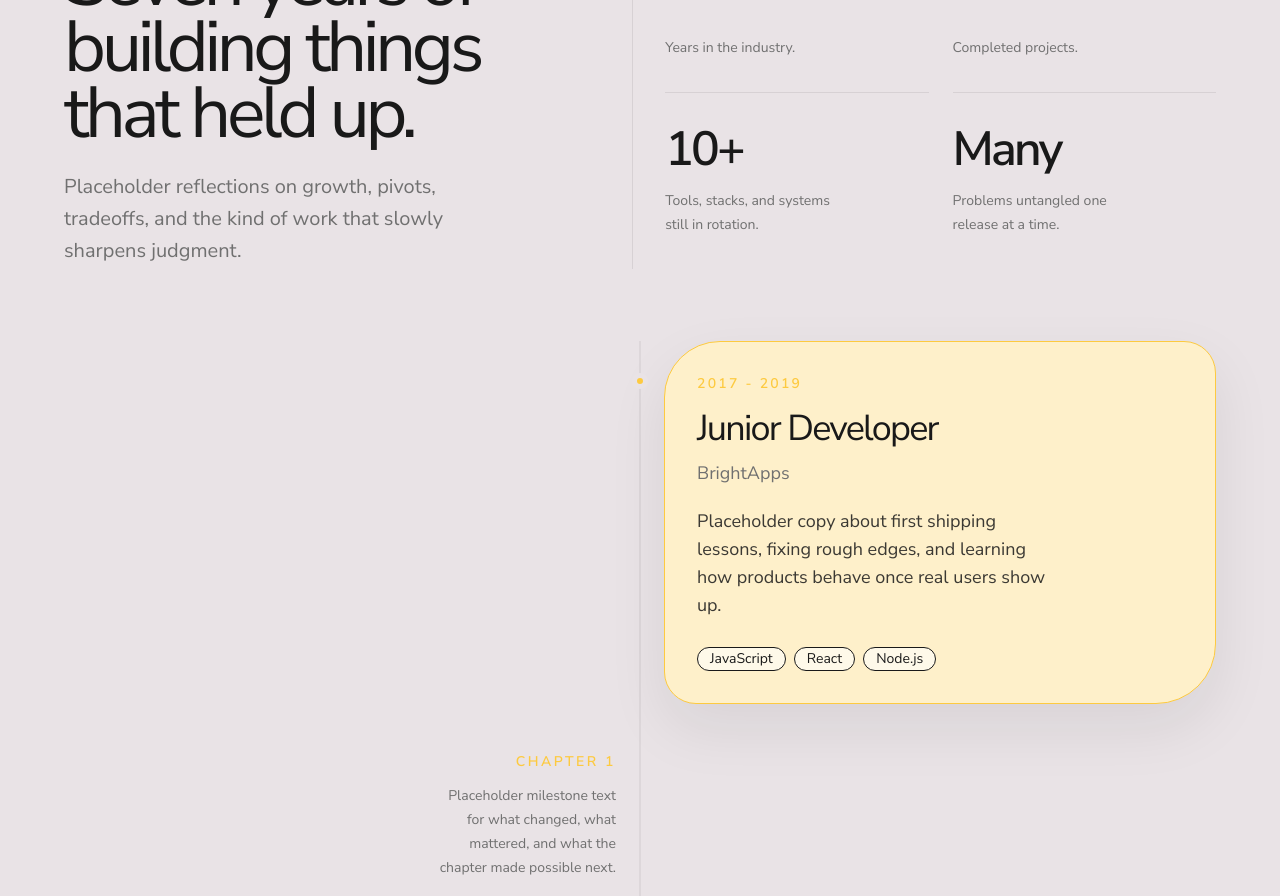
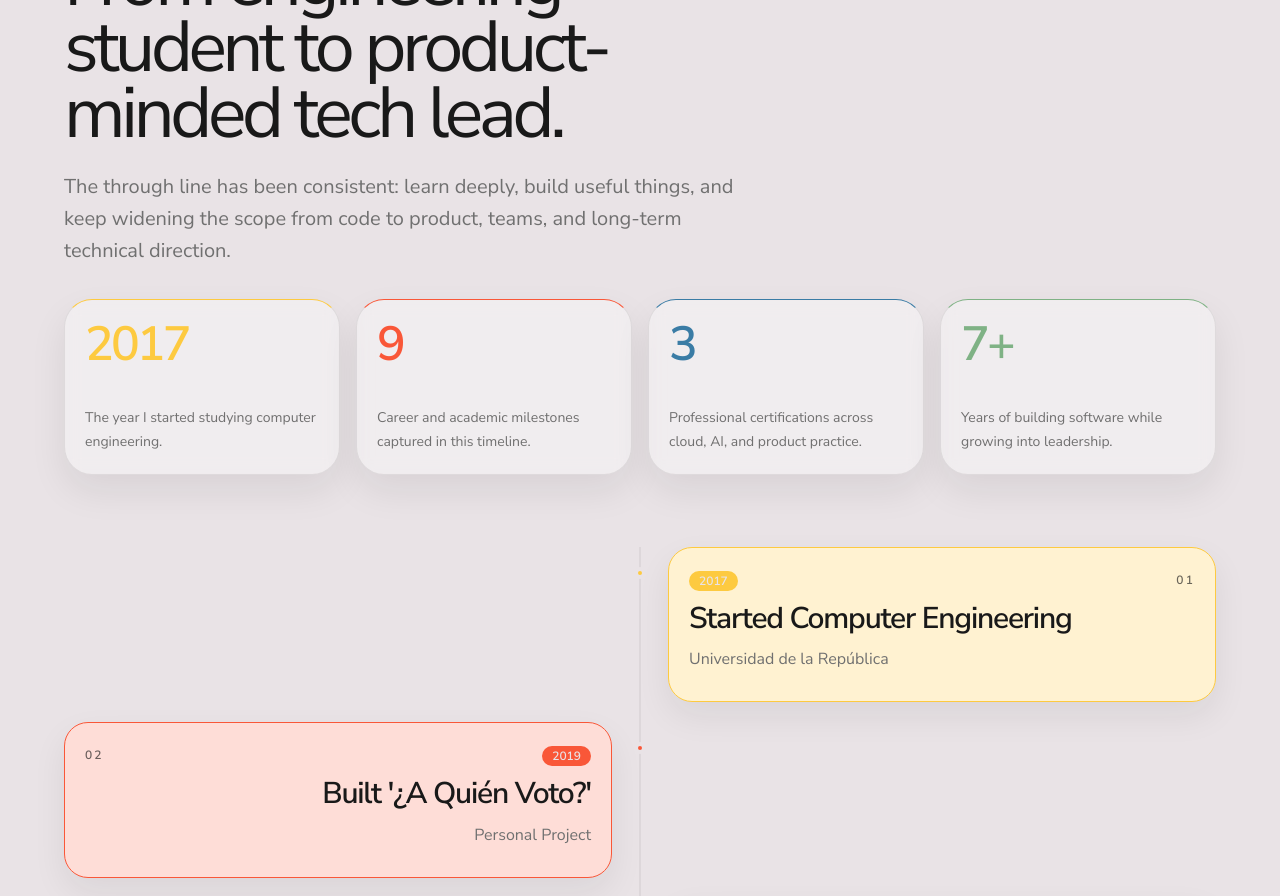
Before and after one commit to conderodrigo98/personal-website, a Next.js app: page / in a window 1280 px wide. Shown: the part 1860-2756 px from the top of the page. Built offline with nearby package versions, Linux system fonts and the light colour scheme.

Commit message:
wip: improve timeline styles

```diff
--- a/app/components/my-journey.tsx
+++ b/app/components/my-journey.tsx
@@ -1,56 +1,98 @@
 const journeyStats = [
-  { value: "7+", label: "Years in the industry." },
-  { value: "20+", label: "Completed projects." },
-  { value: "10+", label: "Tools, stacks, and systems still in rotation." },
-  { value: "Many", label: "Problems untangled one release at a time." },
+  { value: "2017", label: "The year I started studying computer engineering." },
+  { value: "9", label: "Career and academic milestones captured in this timeline." },
+  { value: "3", label: "Professional certifications across cloud, AI, and product practice." },
+  { value: "7+", label: "Years of building software while growing into leadership." },
+];
+
+const accentColors = [
+  {
+    color: "var(--brand-yellow)",
+    tintedColor: "color-mix(in srgb, var(--brand-yellow) 24%, white)",
+  },
+  {
+    color: "var(--brand-red)",
+    tintedColor: "color-mix(in srgb, var(--brand-red) 20%, white)",
+  },
+  {
+    color: "var(--brand-blue)",
+    tintedColor: "color-mix(in srgb, var(--brand-blue) 18%, white)",
+  },
+  {
+    color: "var(--brand-green)",
+    tintedColor: "color-mix(in srgb, var(--brand-green) 22%, white)",
+  },
 ];
 
 const journeyTimeline = [
   {
-    years: "2017 - 2019",
-    role: "Junior Developer",
-    company: "BrightApps",
+    year: "2017",
+    title: "Started Computer Engineering",
+    subtitle: "Universidad de la República",
     description:
-      "Placeholder copy about first shipping lessons, fixing rough edges, and learning how products behave once real users show up.",
-    tags: ["JavaScript", "React", "Node.js"],
-    color: "var(--brand-yellow)",
-    tintedColor: "color-mix(in srgb, var(--brand-yellow) 28%, white)",
-    side: "right" as const,
+      "Began my journey in software engineering, building the foundations that would later shape my career in product development and technical leadership.",
   },
   {
-    years: "2019 - 2021",
-    role: "Software Engineer",
-    company: "DataPulse",
+    year: "2019",
+    title: "Built '¿A Quién Voto?'",
+    subtitle: "Personal Project",
     description:
-      "Placeholder copy about joining a growing platform, improving reliability, and turning messy operational work into repeatable systems.",
-    tags: ["TypeScript", "AWS", "Docker"],
-    color: "var(--brand-red)",
-    tintedColor: "color-mix(in srgb, var(--brand-red) 22%, white)",
-    side: "left" as const,
+      "Created a web platform to help Uruguayan voters compare political candidates and proposals during the national elections.",
   },
   {
-    years: "2021 - 2023",
-    role: "Senior Engineer",
-    company: "CloudWave",
+    year: "2019",
+    title: "Joined Urudata Software",
+    subtitle: "Software Development Intern",
     description:
-      "Placeholder copy about scaling core services, mentoring teammates, and spending more time on tradeoffs than on novelty.",
-    tags: ["Go", "Kubernetes", "PostgreSQL"],
-    color: "var(--brand-blue)",
-    tintedColor: "color-mix(in srgb, var(--brand-blue) 22%, white)",
-    side: "right" as const,
+      "Started my professional career working on enterprise software, learning from experienced engineers and shipping solutions used by real customers.",
   },
   {
-    years: "2023 - Present",
-    role: "Staff Engineer",
-    company: "InnovateX",
+    year: "2022",
+    title: "Completed Computer Engineering Degree",
+    subtitle: "Universidad de la República",
     description:
-      "Placeholder copy about architecture, team enablement, and the ongoing work of making complex systems feel simpler to build on.",
-    tags: ["Leadership", "Architecture", "Python"],
-    color: "var(--brand-green)",
-    tintedColor: "color-mix(in srgb, var(--brand-green) 24%, white)",
-    side: "left" as const,
+      "Graduated after combining full-time professional experience with university studies.",
   },
-];
+  {
+    year: "2022",
+    title: "Published Research Article",
+    subtitle: "Academic Publication",
+    description:
+      "Published research work focused on software engineering and computer science topics.",
+  },
+  {
+    year: "2023",
+    title: "Microsoft Certified: Azure Developer Associate",
+    subtitle: "AZ-204",
+    description:
+      "Validated expertise in designing, building, testing and maintaining cloud applications on Microsoft Azure.",
+  },
+  {
+    year: "2024",
+    title: "Promoted to Tech Lead",
+    subtitle: "Urudata Software",
+    description:
+      "Began leading development teams, mentoring engineers, defining technical direction, and driving product modernization initiatives.",
+  },
+  {
+    year: "2025",
+    title: "Microsoft Certified: Azure AI Engineer Associate",
+    subtitle: "AI-102",
+    description:
+      "Expanded expertise into applied artificial intelligence, generative AI, and intelligent cloud solutions.",
+  },
+  {
+    year: "2026",
+    title: "Evidence-Based Management Professional",
+    subtitle: "EBM-PAL",
+    description:
+      "Deepened knowledge of product strategy, value delivery, and evidence-based decision making.",
+  },
+].map((entry, index) => ({
+  ...entry,
+  ...accentColors[index % accentColors.length],
+  side: index % 2 === 0 ? ("right" as const) : ("left" as const),
+}));
 
 export default function MyJourney() {
   return (
@@ -59,32 +101,37 @@ export default function MyJourney() {
       className="flex w-full justify-center px-4 py-16 sm:px-6 sm:py-24"
     >
       <div className="flex w-full max-w-6xl flex-col gap-14 sm:gap-18">
-        <div className="grid gap-10 lg:grid-cols-[minmax(0,0.95fr)_minmax(0,1.05fr)] lg:items-start">
-          <div className="max-w-xl">
+        <div className="flex flex-col gap-8">
+          <div className="max-w-3xl">
             <p className="text-sm font-semibold uppercase tracking-[0.22em] text-[var(--brand-blue)]">
               The Journey
             </p>
-            <h2 className="mt-3 max-w-[10ch] text-5xl leading-[0.92] tracking-[-0.06em] sm:text-6xl lg:text-7xl">
-              Seven years of building things that held up.
+            <h2 className="mt-3 max-w-[13ch] text-5xl leading-[0.92] tracking-[-0.06em] sm:text-6xl lg:text-7xl">
+              From engineering student to product-minded tech lead.
             </h2>
-            <p className="mt-6 max-w-md text-lg leading-8 text-[var(--foreground-muted)] sm:text-xl">
-              Placeholder reflections on growth, pivots, tradeoffs, and the
-              kind of work that slowly sharpens judgment.
+            <p className="mt-6 max-w-2xl text-lg leading-8 text-[var(--foreground-muted)] sm:text-xl">
+              The through line has been consistent: learn deeply, build useful
+              things, and keep widening the scope from code to product, teams,
+              and long-term technical direction.
             </p>
           </div>
 
-          <div className="grid grid-cols-1 gap-x-6 gap-y-8 border-y border-black/8 py-6 sm:grid-cols-2 sm:py-8 lg:border-y-0 lg:border-l lg:pl-8">
+          <div className="grid grid-cols-1 gap-4 sm:grid-cols-2 lg:grid-cols-4">
             {journeyStats.map((stat, index) => (
               <article
                 key={stat.label}
-                className={`flex min-h-28 flex-col justify-between gap-4 ${
-                  index > 1 ? "sm:border-t sm:border-black/8 sm:pt-8" : ""
-                }`}
+                className="flex min-h-40 flex-col justify-between gap-5 rounded-[1.75rem] border border-black/8 bg-white/35 p-5 shadow-[0_16px_36px_rgba(25,25,25,0.08)] backdrop-blur-sm sm:min-h-44"
+                style={{
+                  borderTopColor: accentColors[index % accentColors.length].color,
+                }}
               >
-                <p className="text-4xl font-semibold leading-none tracking-[-0.06em] sm:text-5xl">
+                <p
+                  className="text-4xl font-semibold leading-none tracking-[-0.06em] sm:text-5xl"
+                  style={{ color: accentColors[index % accentColors.length].color }}
+                >
                   {stat.value}
                 </p>
-                <p className="max-w-[22ch] text-sm leading-6 text-[var(--foreground-muted)]">
+                <p className="text-sm leading-6 text-[var(--foreground-muted)]">
                   {stat.label}
                 </p>
               </article>
@@ -93,95 +140,79 @@ export default function MyJourney() {
         </div>
 
         <div className="relative">
-          <div className="absolute top-0 bottom-0 left-5 w-px bg-black/10 lg:left-1/2 lg:-translate-x-1/2" />
+          <div className="absolute top-0 bottom-0 left-4 w-px bg-black/10 sm:left-5 lg:left-1/2 lg:-translate-x-1/2" />
 
-          <div className="flex flex-col gap-8 sm:gap-10">
+          <div className="flex flex-col gap-4 sm:gap-5">
             {journeyTimeline.map((entry, index) => {
               const isRight = entry.side === "right";
 
               return (
                 <article
-                  key={entry.years}
-                  className="relative grid gap-5 pl-14 lg:grid-cols-2 lg:gap-12 lg:pl-0"
+                  key={`${entry.year}-${entry.title}`}
+                  className="relative grid pl-12 sm:pl-16 lg:grid-cols-2 lg:gap-14 lg:pl-0"
                 >
                   <div
-                    className="absolute top-8 left-5 z-10 h-4 w-4 -translate-x-1/2 rounded-full border-[5px] border-[var(--background)] lg:left-1/2"
+                    className="absolute top-5 left-4 z-10 h-3 w-3 -translate-x-1/2 rounded-full border-[4px] border-[var(--background)] sm:left-5 lg:left-1/2"
                     style={{ backgroundColor: entry.color }}
                   />
 
                   <div
-                    className={`order-2 lg:order-none ${
+                    className={`lg:row-start-1 ${
                       isRight ? "lg:col-start-2" : "lg:col-start-1"
                     }`}
                   >
                     <div
-                      className="relative overflow-hidden rounded-[2.25rem] border p-6 shadow-[0_24px_60px_rgba(25,25,25,0.08)] sm:p-8"
+                      tabIndex={0}
+                      className="group relative overflow-hidden rounded-[1.5rem] border p-4 shadow-[0_14px_34px_rgba(25,25,25,0.07)] outline-none transition-all duration-300 hover:shadow-[0_20px_48px_rgba(25,25,25,0.1)] focus-visible:shadow-[0_20px_48px_rgba(25,25,25,0.1)] focus-visible:ring-2 focus-visible:ring-[var(--foreground)]/70 focus-visible:ring-offset-4 focus-visible:ring-offset-[var(--background)] sm:p-5"
                       style={{
                         backgroundColor: entry.tintedColor,
                         borderColor: entry.color,
-                        borderTopLeftRadius: isRight ? "3.5rem" : "2rem",
-                        borderTopRightRadius: isRight ? "2rem" : "3.5rem",
-                        borderBottomLeftRadius: isRight ? "2rem" : "3.75rem",
-                        borderBottomRightRadius: isRight ? "3.75rem" : "2rem",
                       }}
                     >
-                      <div className="flex flex-col gap-5">
-                        <div>
-                          <p
-                            className="text-sm font-semibold tracking-[0.16em]"
-                            style={{ color: entry.color }}
+                      <div className="flex flex-col gap-3">
+                        <div
+                          className={`flex items-start justify-between gap-4 ${
+                            isRight ? "" : "flex-row-reverse"
+                          }`}
+                        >
+                          <div
+                            className={`min-w-0 ${
+                              isRight ? "text-left" : "text-right"
+                            }`}
                           >
-                            {entry.years}
-                          </p>
-                          <h3 className="mt-3 text-3xl leading-tight tracking-[-0.05em] sm:text-4xl">
-                            {entry.role}
-                          </h3>
-                          <p className="mt-2 text-lg text-[var(--foreground-muted)]">
-                            {entry.company}
-                          </p>
+                            <span
+                              className="inline-flex rounded-full px-2.5 py-1 text-xs font-semibold leading-none text-[var(--background)]"
+                              style={{ backgroundColor: entry.color }}
+                            >
+                              {entry.year}
+                            </span>
+                            <h3 className="mt-2 text-2xl font-semibold leading-tight tracking-[-0.04em] sm:text-3xl">
+                              {entry.title}
+                            </h3>
+                          </div>
+
+                          <span className="mt-1 shrink-0 text-xs font-semibold uppercase tracking-[0.18em] text-[var(--foreground)]/65">
+                            {String(index + 1).padStart(2, "0")}
+                          </span>
                         </div>
 
-                        <p className="max-w-[34ch] text-base leading-7 text-[var(--foreground)]/85 sm:text-lg">
+                        <p
+                          className={`text-sm leading-5 text-[var(--foreground-muted)] sm:text-base ${
+                            isRight ? "text-left" : "text-right"
+                          }`}
+                        >
+                          {entry.subtitle}
+                        </p>
+
+                        <p
+                          className={`max-h-0 overflow-hidden text-sm leading-6 text-[var(--foreground)]/85 opacity-0 transition-all duration-300 group-hover:mt-1 group-hover:max-h-40 group-hover:opacity-100 group-focus:mt-1 group-focus:max-h-40 group-focus:opacity-100 sm:text-base ${
+                            isRight ? "text-left" : "text-right"
+                          }`}
+                        >
                           {entry.description}
                         </p>
-
-                        <div className="flex flex-wrap gap-2 pt-2">
-                          {entry.tags.map((tag) => (
-                            <span
-                              key={tag}
-                              className="rounded-full border px-3 py-1 text-sm leading-none"
-                              style={{
-                                borderColor: `${entry.color}55`,
-                                backgroundColor:
-                                  "color-mix(in srgb, white 60%, transparent)",
-                                color: "var(--foreground)",
-                              }}
-                            >
-                              {tag}
-                            </span>
-                          ))}
-                        </div>
                       </div>
                     </div>
-                  </div>
-
-                  <div
-                    className={`order-1 flex flex-col justify-center gap-3 lg:order-none ${
-                      isRight
-                        ? "lg:col-start-1 lg:items-end lg:text-right"
-                        : "lg:col-start-2 lg:items-start lg:text-left"
-                    }`}
-                  >
-                    <p
-                      className="text-sm font-semibold uppercase tracking-[0.18em]"
-                      style={{ color: entry.color }}
-                    >
-                      Chapter {index + 1}
-                    </p>
-                    <p className="max-w-[22ch] text-sm leading-6 text-[var(--foreground-muted)]">
-                      Placeholder milestone text for what changed, what
-                      mattered, and what the chapter made possible next.
-                    </p>
                   </div>
                 </article>
               );
```
Also changed, not shown: app/components/navbar.tsx (+2 -8 lines).
